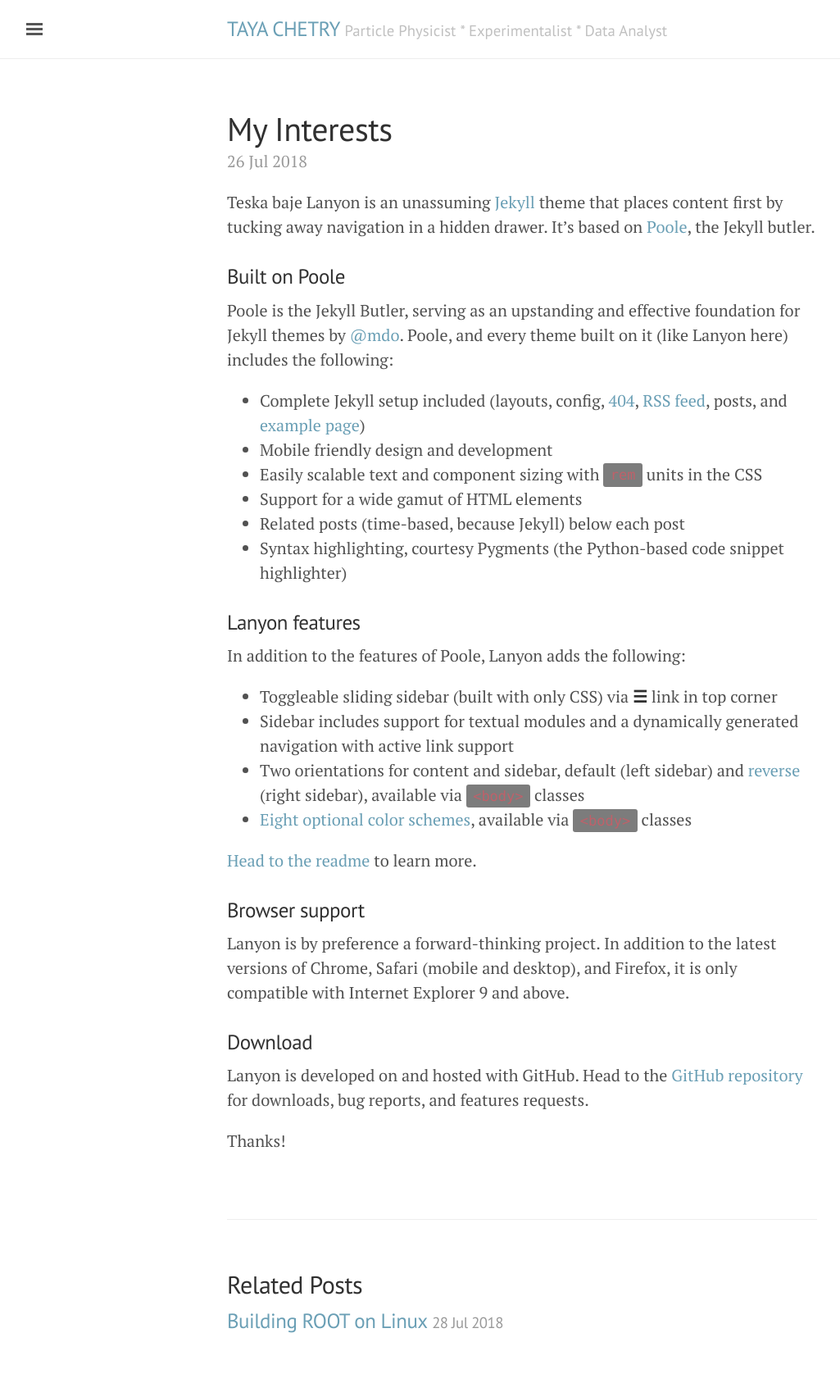
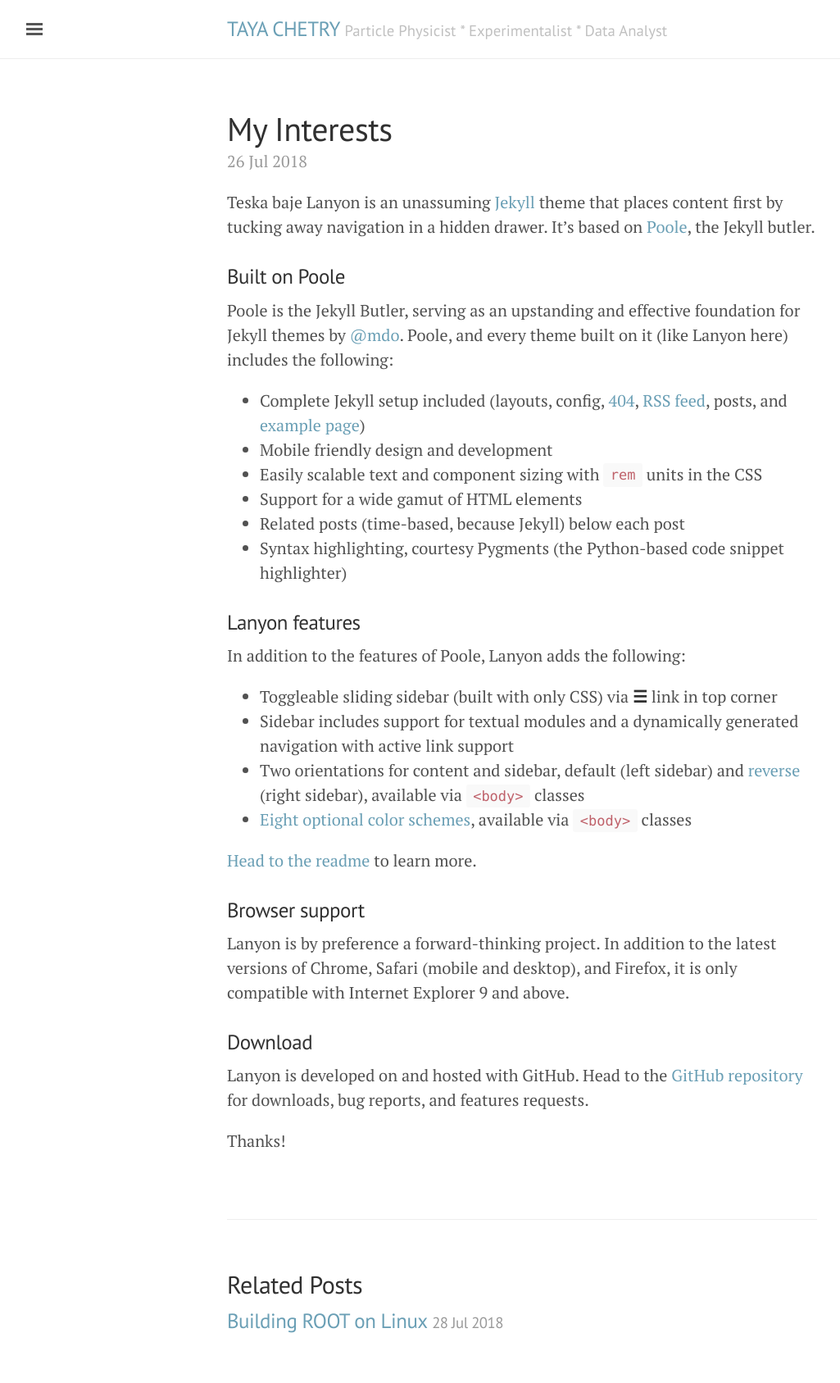
Before and after one commit to tchetry/tchetry.github.io, a Jekyll site: the page built from _posts/2018-07-26-installing-root.md, in a window 1280 px wide. Shown: the whole page at 82% size, without its empty margins (3-1028 px from the left). Built offline with Jekyll 4.4.1, drawn with Linux system fonts in a browser that asks for light colours.

Commit message:
installing root

```diff
--- a/public/css/poole.css
+++ b/public/css/poole.css
@@ -156,7 +156,7 @@ code {
   padding: .25em .5em;
   font-size: 85%;
   color: #bf616a;
-  background-color: #7C7C7C;
+  background-color: #f9f9f9;
   border-radius: 3px;
 }
 pre {
@@ -167,22 +167,10 @@ pre {
   font-size: .8rem;
   line-height: 1.4;
   white-space: pre;
-  /*white-space: pre-wrap;*/
-  white-space: nowrap;
-  /*word-break: break-all;*/
-  /*word-wrap: break-word;*/
-  background-color: #7C7C7C;
-  line-height: 1.5;
-  overflow-x: auto;
-  &::-webkit-scrollbar {
-    height: 12px;
-    background-color: #34362e;
-    border-radius: 0 0 4px 4px;
-  }
-  &::-webkit-scrollbar-thumb:horizontal {
-    background-color: #6a6d5d;
-    @include rounded(4px);
-  }
+  white-space: pre-wrap;
+  word-break: break-all;
+  word-wrap: break-word;
+  background-color: #f9f9f9;
 }
 pre code {
   padding: 0;
```
